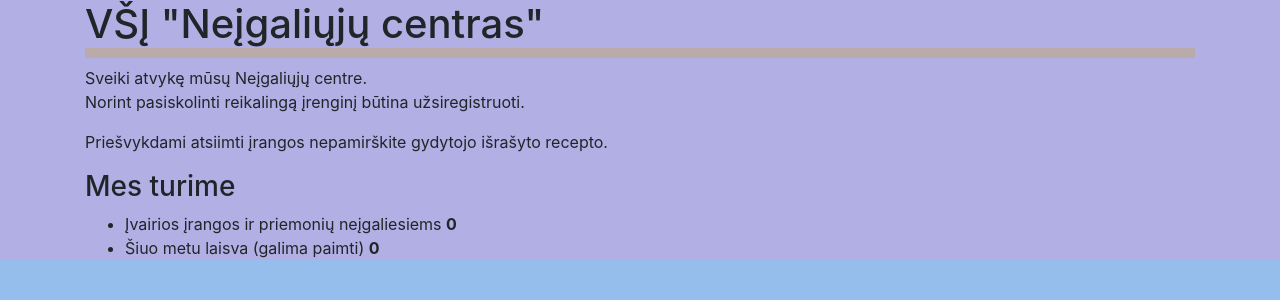
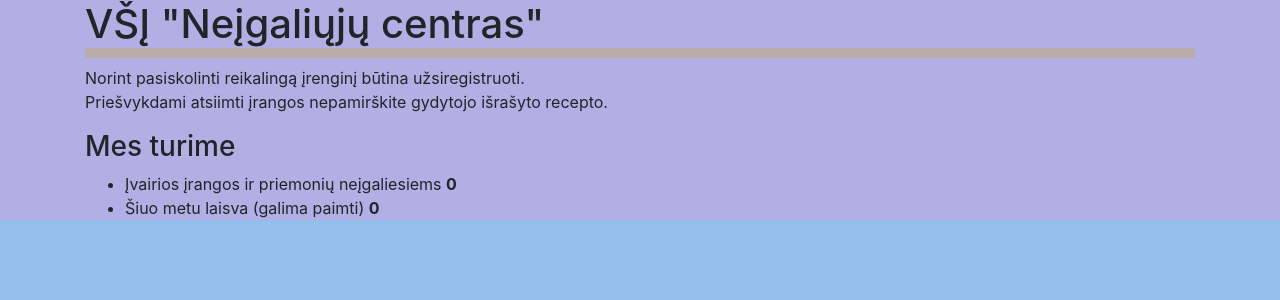
Before and after one commit to MaxPy22/social_rent, a Django app: page /special_equipment/ in a window 1280 px wide. Shown: the part 56-356 px from the top of the page. Run offline with Django 4.2, Linux system fonts and the light colour scheme; data that the repository does not hold is empty.

Commit message:
profilaktika

```diff
--- a/social_rent/special_equipment/templates/special_equipment/index.html
+++ b/social_rent/special_equipment/templates/special_equipment/index.html
@@ -2,10 +2,8 @@
 {% block content %}
 <div class="container">
     <h1>VŠĮ "Neįgaliųjų centras"</h1>
-    Sveiki atvykę mūsų Neįgaliųjų centre.
-    <p> Norint pasiskolinti reikalingą įrenginį būtina užsiregistruoti. </p>
-    <p> Priešvykdami atsiimti įrangos nepamirškite gydytojo išrašyto recepto. </p>
-    <p></p>
+    Norint pasiskolinti reikalingą įrenginį būtina užsiregistruoti.
+    <p> Priešvykdami atsiimti įrangos nepamirškite gydytojo išrašyto recepto.</p>
     <h3>Mes turime</h3>
     <ul>
         <li>Įvairios įrangos ir priemonių neįgaliesiems <strong>{{ num_units }}</strong></li>
```
